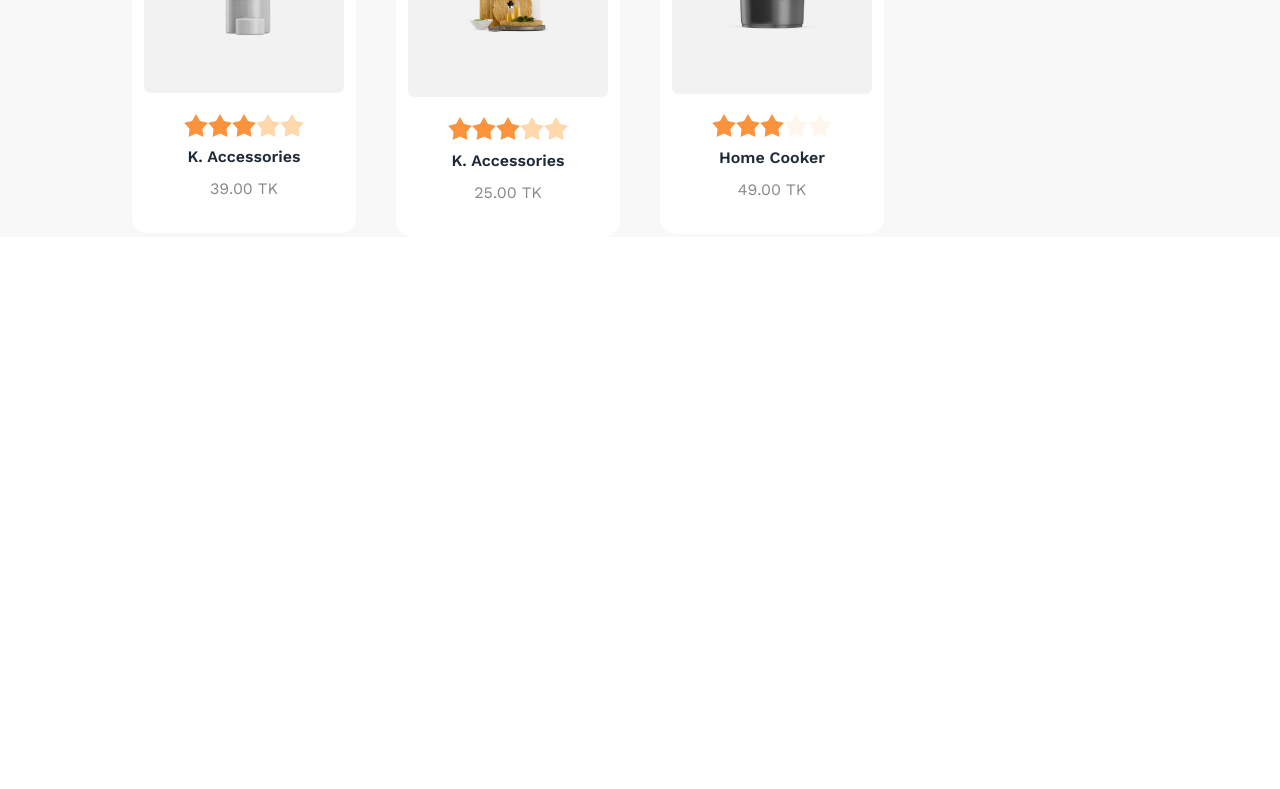
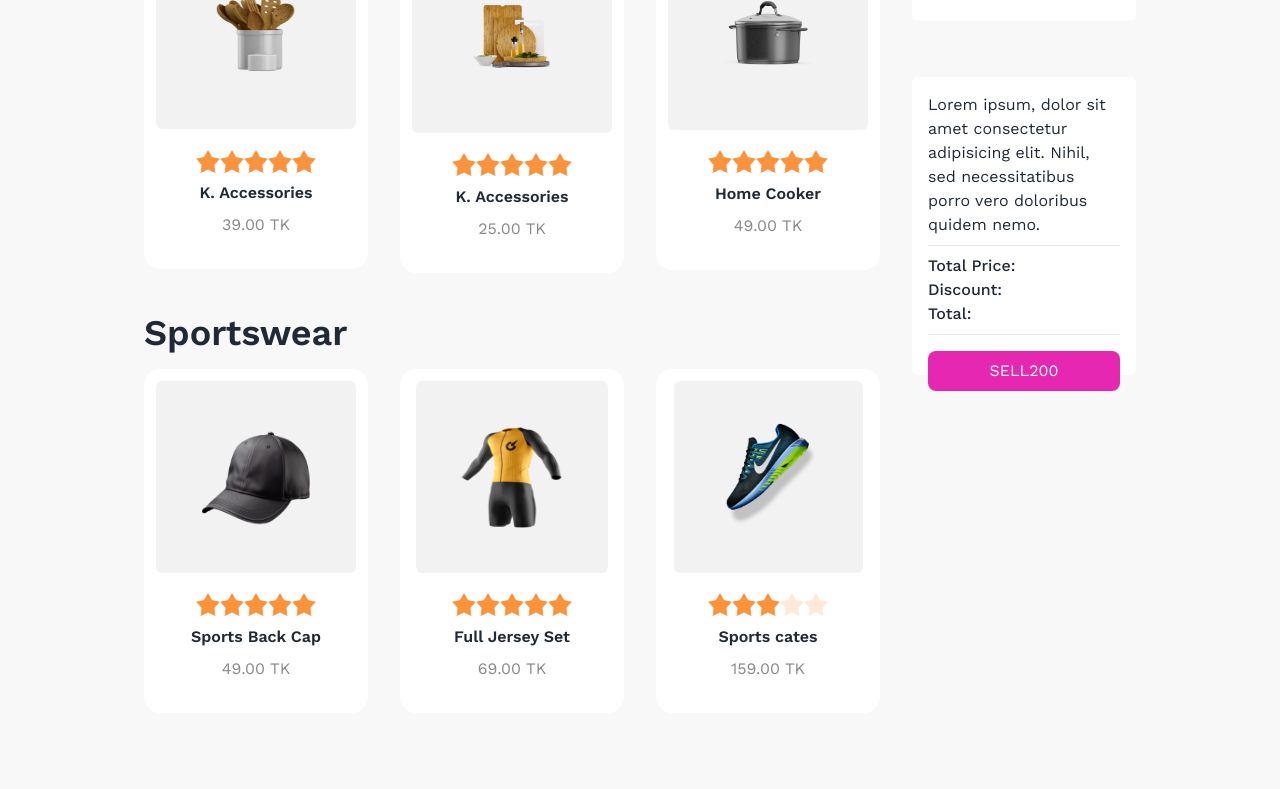
Before and after one commit to amitkumer051/summer-sale-assignment-5, a plain HTML site: page index.html in a window 1280 px wide. Shown: the part 779-1568 px from the top of the page. Before the commit the page ends 1016 px from the top, so only its background shows below. Drawn offline with nearby package versions, Linux system fonts and the light colour scheme.

Commit message:
added design part

```diff
--- a/index.html
+++ b/index.html
@@ -20,8 +20,8 @@
 </head>
 
 <body>
-    <header>
-     <section class="mx-auto justify-center flex flex-col lg:flex-row items-center gap-10 bg-[#F9F6E2]">
+    <header class="container mx-auto">
+     <section class=" p-2 md:px-3 lg:px-5 mx-auto justify-center flex flex-col lg:flex-row items-center gap-10 bg-[#F9F6E2]">
         <div class="text-center space-y-10 mb-8 ">
             <h4 class="text-2xl text-[#111] uppercase font-medium">---Sale Fever---</h4>
             <h1 class="text-5xl font-bold">Purchase TK 200 or <br> above & get <span class="text-[#E527B2]">20% off</span></h1>
@@ -33,14 +33,16 @@
      </section>
     </header>
 
-    <main>
-        <section class="bg-[#F8F8F8] pt-20">
-        <h1 class="font-semibold text-4xl container mx-auto lg:pb-4">Kitchenware</h1>
-        <div class=" mx-auto justify-center flex flex-col lg:flex-row  gap-10 ">
-            <div class="flex lg:flex-col-4 gap-10 justify-center ">
+    <main class="container mx-auto">
+        <section class="bg-[#F8F8F8] pt-20  container">
+        <div class=" mx-auto justify-center flex flex-col lg:flex-row p-10 lg:p-5  lg:gap-8">
             <div class="">
-                    <div class="card  bg-base-100 ">
-                        <figure class=" p-3 w-56 ">
+                <p class="font-semibold text-4xl  mx-auto text-center lg:text-left lg:pb-4 ">Kitchenware</p>
+                <div class="grid grid-col md:grid-cols-2 lg:grid-cols-3 gap-8 ">
+                <!-- <div class="flex flex-col-1 md:flex-col-2 lg:flex-col-3 gap-6 "> -->
+                    <div>
+                        <div class="card bg-base-100 ">
+                            <figure class=" p-3 w-56 mx-auto">
                               <img class="bg-[#1111110D] p-14 rounded-md h-48 w-56 " src="/images/prod1.png" alt="prod1"/>
                             </figure>
                             <div class="card-body items-center text-center -mt-6">
@@ -48,8 +50,8 @@
                                     <input type="radio" name="rating-7" class="mask mask-star-2 bg-orange-400" />
                                     <input type="radio" name="rating-7" class="mask mask-star-2 bg-orange-400" checked />
                                     <input type="radio" name="rating-7" class="mask mask-star-2 bg-orange-400" />
-                                <input type="radio" name="rating-7" class="mask mask-star-2 bg-orange-200" />
-                                <input type="radio" name="rating-7" class="mask mask-star-2 bg-orange-200" />
+                                    <input type="radio" name="rating-7" class="mask mask-star-2 bg-orange-400" />
+                                    <input type="radio" name="rating-7" class="mask mask-star-2 bg-orange-400" />
                                   </div>
                               <p class="font-semibold">K. Accessories</p>
                               <p class="text-[#11111180]">39.00 TK</p>
@@ -58,7 +60,7 @@
                     </div>
                     <div class="">
                         <div class="card  bg-base-100 ">
-                        <figure class=" p-3 w-56 ">
+                            <figure class=" p-3 w-56 mx-auto">
                               <img class="bg-[#1111110D] p-14 rounded-md " src="/images/prod2.png" alt="prod2"/>
                             </figure>
                             <div class="card-body items-center text-center -mt-6">
@@ -66,8 +68,8 @@
                                     <input type="radio" name="rating-7" class="mask mask-star-2 bg-orange-400" />
                                     <input type="radio" name="rating-7" class="mask mask-star-2 bg-orange-400" />
                                     <input type="radio" name="rating-7" class="mask mask-star-2 bg-orange-400" checked />
-                                <input type="radio" name="rating-7" class="mask mask-star-2 bg-orange-200" />
-                                <input type="radio" name="rating-7" class="mask mask-star-2 bg-orange-200" />
+                                    <input type="radio" name="rating-7" class="mask mask-star-2 bg-orange-400" />
+                                    <input type="radio" name="rating-7" class="mask mask-star-2 bg-orange-400" />
                                   </div>
                               <p class="font-semibold">K. Accessories</p>
                               <p class="text-[#11111180]">25.00 TK</p>
@@ -77,7 +79,7 @@
                     </div>
                     <div class="">
                         <div class="card  bg-base-100 ">
-                        <figure class=" p-3 w-56 ">
+                            <figure class=" p-3 w-56 mx-auto">
                               <img class="bg-[#1111110D] p-14 rounded-md " src="/images/prod3.png" alt="prod3"/>
                             </figure>
                             <div class="card-body items-center text-center -mt-6">
@@ -85,8 +87,8 @@
                                     <input type="radio" name="rating-7" class="mask mask-star-2 bg-orange-400" />
                                     <input type="radio" name="rating-7" class="mask mask-star-2 bg-orange-400" />
                                     <input type="radio" name="rating-7" class="mask mask-star-2 bg-orange-400" checked />
-                                <input type="radio" name="rating-7" class="mask mask-star-2 bg-orange-200" />
-                                <input type="radio" name="rating-7" class="mask mask-star-2 bg-orange-200" />
+                                    <input type="radio" name="rating-7" class="mask mask-star-2 bg-orange-400" />
+                                    <input type="radio" name="rating-7" class="mask mask-star-2 bg-orange-400" />
                                   </div>
                               <p class="font-semibold">Home Cooker</p>
                               <p class="text-[#11111180]">49.00 TK</p>
@@ -94,11 +96,87 @@
                         </div>
                     </div>
                 </div>
-            <div class="bg-white w-56 h-24 p-4">
+                <h1 class="font-semibold text-4xl container mx-auto mt-10 mb-4 text-center lg:text-left">Sportswear</h1>
+                <div class="grid grid-col md:grid-cols-2 lg:grid-cols-3 gap-8 mx-auto mb-14 ">
+                    <div class="">
+                        <div class="card  bg-base-100 ">
+                            <figure class=" p-3 w-56 mx-auto">
+                              <img class="bg-[#1111110D] p-10 rounded-md h-48 w-56  " src="/images/prod4.png" alt="prod4"/>
+                            </figure>
+                            <div class="card-body items-center text-center -mt-6">
+                                <div class="rating rating-md">
+                                    <input type="radio" name="rating-7" class="mask mask-star-2 bg-orange-400" />
+                                    <input type="radio" name="rating-7" class="mask mask-star-2 bg-orange-400" checked />
+                                    <input type="radio" name="rating-7" class="mask mask-star-2 bg-orange-400" />
+                                    <input type="radio" name="rating-7" class="mask mask-star-2 bg-orange-400" />
+                                    <input type="radio" name="rating-7" class="mask mask-star-2 bg-orange-400" />
+                                  </div>
+                              <p class="font-semibold">Sports Back Cap</p>
+                              <p class="text-[#11111180]">49.00 TK</p>
+                            </div>
+                        </div>
+                    </div>
+                    <div class="">
+                        <div class="card  bg-base-100 ">
+                            <figure class=" p-3 w-56 mx-auto">
+                              <img class="bg-[#1111110D] p-10 rounded-md h-48 w-48 " src="/images/prod5.png" alt="prod5"/>
+                            </figure>
+                            <div class="card-body items-center text-center -mt-6">
+                                <div class="rating rating-md">
+                                    <input type="radio" name="rating-7" class="mask mask-star-2 bg-orange-400" />
+                                    <input type="radio" name="rating-7" class="mask mask-star-2 bg-orange-400" />
+                                    <input type="radio" name="rating-7" class="mask mask-star-2 bg-orange-400" checked />
+                                    <input type="radio" name="rating-7" class="mask mask-star-2 bg-orange-400" />
+                                    <input type="radio" name="rating-7" class="mask mask-star-2 bg-orange-400" />
+                                  </div>
+                              <p class="font-semibold">Full Jersey Set</p>
+                              <p class="text-[#11111180]">69.00 TK</p>
+                            </div>
+                        </div>
+
+                    </div>
+                    <div class="">
+                        <div class="card  bg-base-100 ">
+                            <figure class=" p-3 w-56 mx-auto">
+                              <img class="bg-[#1111110D] p-10 rounded-md h-48 w-46" src="/images/prod6.png" alt="prod6"/>
+                            </figure>
+                            <div class="card-body items-center text-center -mt-6">
+                                <div class="rating rating-md">
+                                    <input type="radio" name="rating-7" class="mask mask-star-2 bg-orange-400" />
+                                    <input type="radio" name="rating-7" class="mask mask-star-2 bg-orange-400" />
+                                    <input type="radio" name="rating-7" class="mask mask-star-2 bg-orange-400" checked />
+                                    <input type="radio" name="rating-7" class="mask mask-star-2 bg-orange-400" />
+                                    <input type="radio" name="rating-7" class="mask mask-star-2 bg-orange-400" />
+                                  </div>
+                              <p class="font-semibold">Sports cates</p>
+                              <p class="text-[#11111180]">159.00 TK</p>
+                            </div>
+                        </div>
+                    </div>
+                </div>
+            </div>
+           <div class="mx-auto lg:mx-0">
+            <div class="bg-white w-56 h-24 p-4 lg:mt-14 rounded-md">
                 <h1 class="font-medium">Have coupon?</h1>
                 <span>
                     <input class="  border-r-0 w-28 py-0.5 px-1 border border-gray-400 rounded-tl-lg rounded-bl-lg" type="text" placeholder="Coupon code"> <button class="text-white bg-[#E527B2] p-1 px-2 rounded-tr-lg rounded-br-lg -ml-1.5">Apply</button>
                 </span>
+            </div>
+            <div class="bg-white w-56 h-auto p-4 lg:mt-14 rounded-md mb-20">
+                <div class="mb-2">
+                    <p>Lorem ipsum, dolor sit amet consectetur adipisicing elit. Nihil, sed necessitatibus porro vero doloribus quidem nemo.</p>
+                </div>
+                <hr>
+                <div class="mt-2 mb-2 font-medium">
+                    <p>Total Price:</p>
+                    <p>Discount:</p>
+                    <p>Total:</p>
+                </div>
+                <hr>
+               <div class="mt-4 -mb-8">
+                    <button class="bg-[#E527B2] h-10 rounded-lg w-48 text-white">SELL200</button></p>
+               </div>
+            </div>
            </div>
         </div>
         </section>
```
Lines whose indentation alone changed are shown as unchanged.
